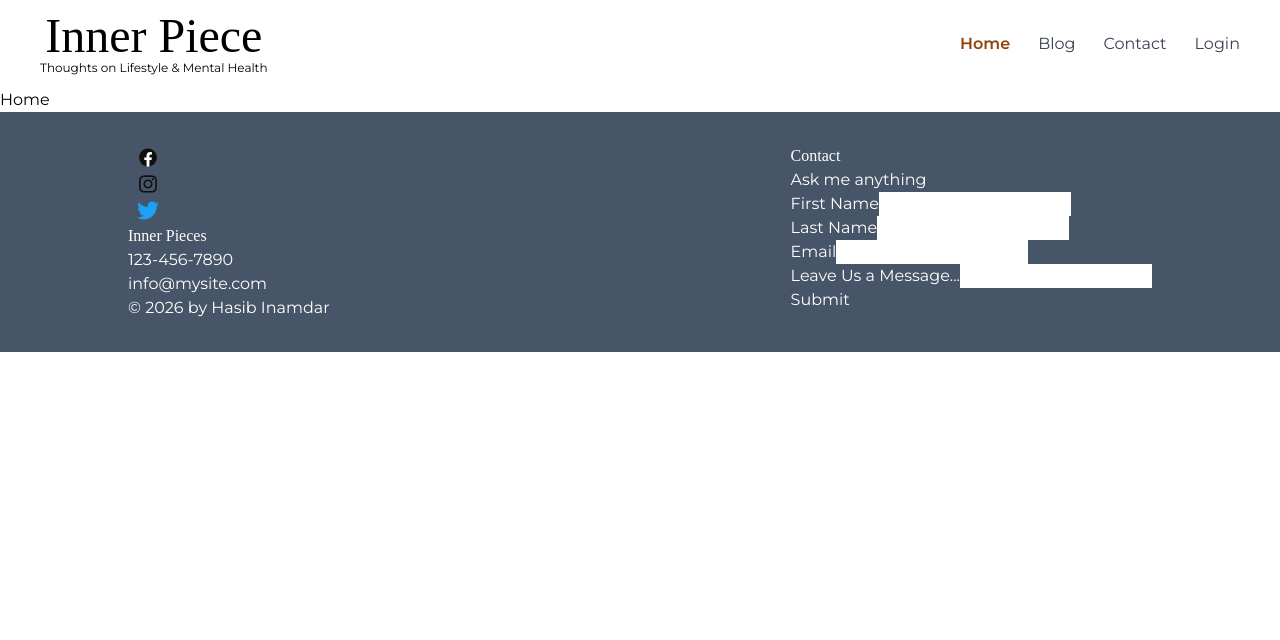
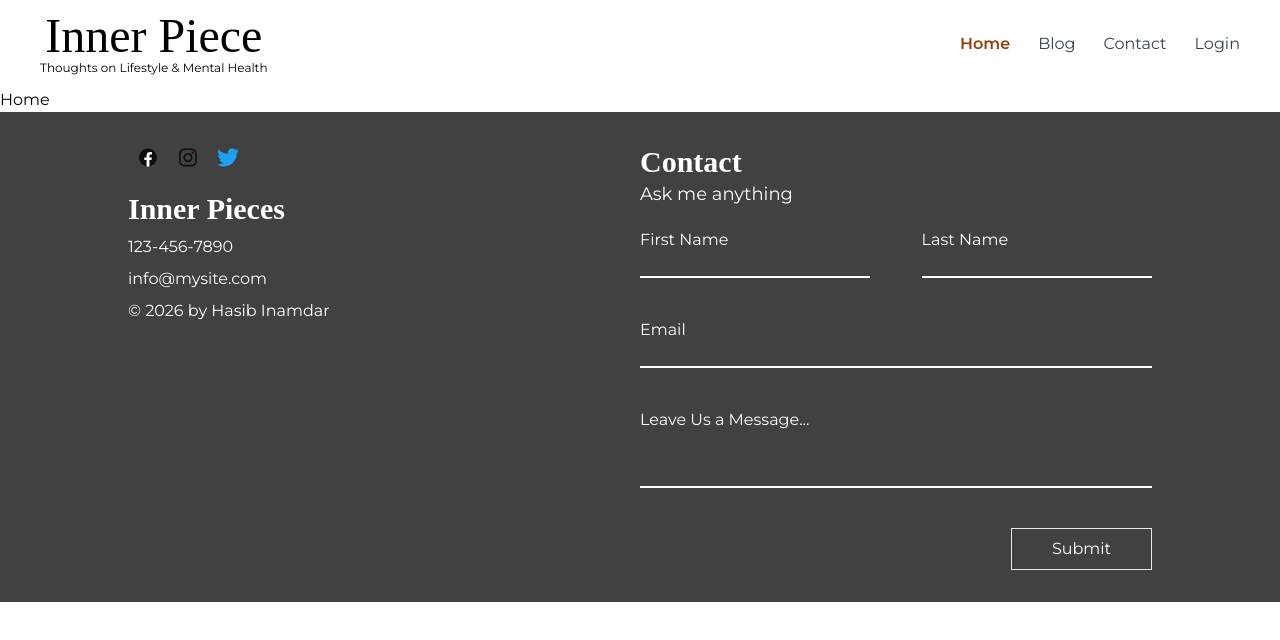
Before and after one commit to Hasib-Inamdar/Blog-Project, a React app: page / in a window 1280 px wide. Shown: the top 640 px of the page. Built offline with nearby package versions, Linux system fonts and the light colour scheme; the HTML template or start-up script is replaced by a standard one; a web font is replaced by a local one.

Commit message:
Styled Footer and contact form

```diff
--- a/src/components/ContactForm.jsx
+++ b/src/components/ContactForm.jsx
@@ -2,23 +2,23 @@ import React from 'react'
 
 const ContactForm = () => {
     return (
-        <form onSubmit={(e) => { e.preventDefault() }}>
+        <form className='contact-form' onSubmit={(e) => { e.preventDefault() }}>
             <div className='name-sec'>
                 <div className='first-name-inpt'>
-                    <label>First Name</label>
+                    <p>First Name</p>
                     <input type="text" className='input-field' />
                 </div>
                 <div className='last-name-inpt'>
-                    <label>Last Name</label>
+                    <p>Last Name</p>
                     <input type="text" className='input-field' />
                 </div>
             </div>
             <div className="email-sec">
-                <label>Email</label>
+                <p>Email</p>
                 <input type="email" className='input-field' />
             </div>
             <div className="msg-sec">
-                <label>Leave Us a Message...</label>
+                <p>Leave Us a Message...</p>
                 <input type="text" className='input-field' />
             </div>
             <button>Submit</button>
--- a/src/components/Footer.jsx
+++ b/src/components/Footer.jsx
@@ -10,7 +10,7 @@ const Footer = () => {
                     <img src="./images/insta.svg" alt="Insta" />
                     <img src="./images/twitter.svg" alt="Twitter" />
                 </div>
-                <div className="foot-dtls">
+                <div className="footer-dtls">
                     <h4>Inner Pieces</h4>
                     <p>123-456-7890</p>
                     <p>info@mysite.com</p>
@@ -20,7 +20,7 @@ const Footer = () => {
             <div className="contact-section">
                 <div className='contact-heading'>
                     <h4>Contact</h4>
-                    <p>Ask me anything</p>
+                    <p className='text-lg'>Ask me anything</p>
                 </div>
                 <ContactForm></ContactForm>
             </div>
--- a/src/styles/index.css
+++ b/src/styles/index.css
@@ -192,10 +192,53 @@
 /* Footer Style */
 @layer components {
   footer {
-    @apply h-full bg-slate-600 w-full px-32 py-8
-    flex justify-between items-start gap-2 text-white;
+    @apply h-full bg-[#414141] w-full px-32 py-8 text-white
+    grid grid-cols-2;
   }
   footer .social-icon img {
     @apply w-10 h-auto text-white;
   }
+  footer .social-icon {
+    @apply flex justify-start;
+  }
+  footer h4 {
+    @apply text-3xl font-semibold;
+  }
+  .footer-dtls {
+    @apply mt-5 flex flex-col gap-2;
+  }
+  .contact-form {
+    @apply mt-5;
+  }
 }
+
+/* Contact Form */
+@layer components {
+  .contact-form {
+    @apply flex gap-10 flex-col justify-start items-end;
+  }
+  .contact-form .name-sec {
+    @apply flex justify-between  items-center w-full;
+  }
+  .first-name-inpt,
+  .last-name-inpt {
+    @apply w-[45%];
+  }
+  .contact-form .email-sec {
+    @apply w-full;
+  }
+  .contact-form .msg-sec {
+    @apply w-full;
+  }
+  .contact-form input {
+    @apply w-full bg-[#414141] border-b-2 border-white;
+  }
+  .contact-form .msg-sec input {
+    @apply h-14;
+  }
+  .contact-form button {
+    @apply px-10 py-2 border-[1px]
+    hover:bg-white hover:text-[#414141]
+    transition-colors duration-300;
+  }
+}
```
